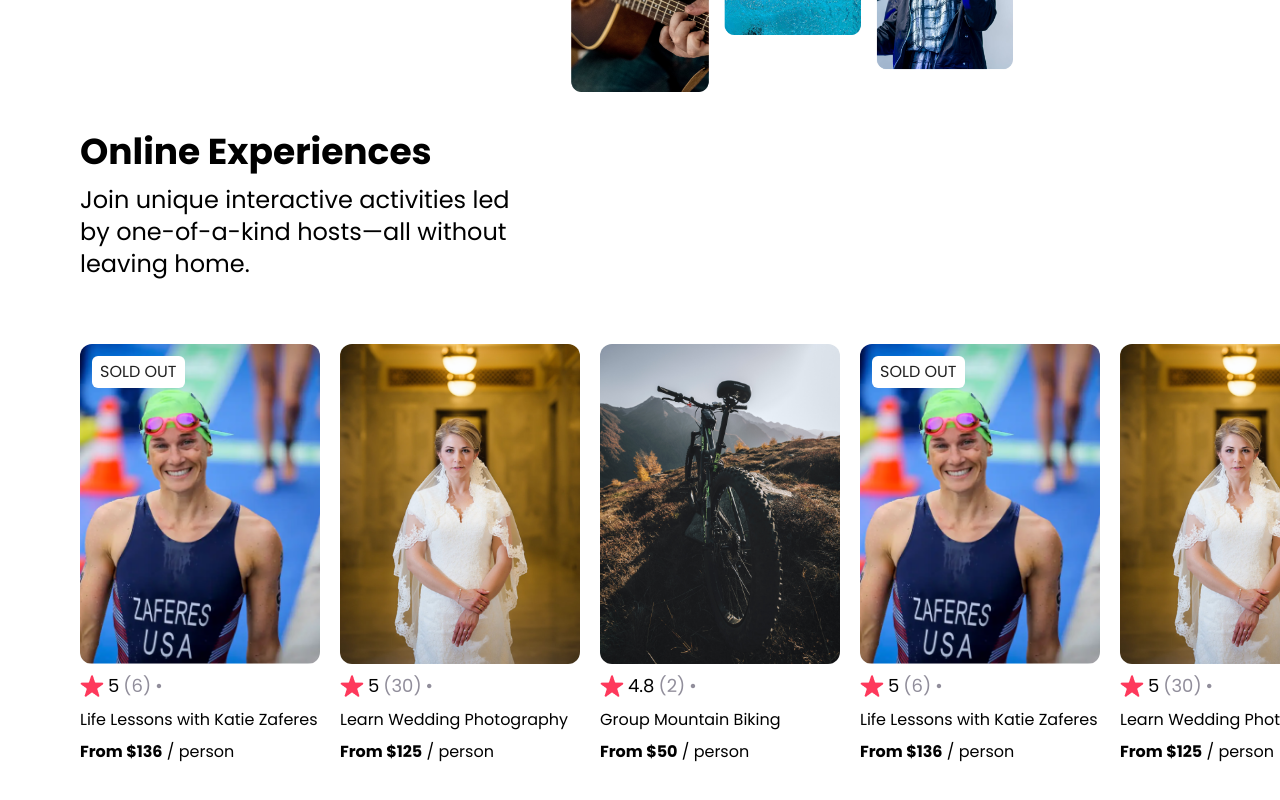
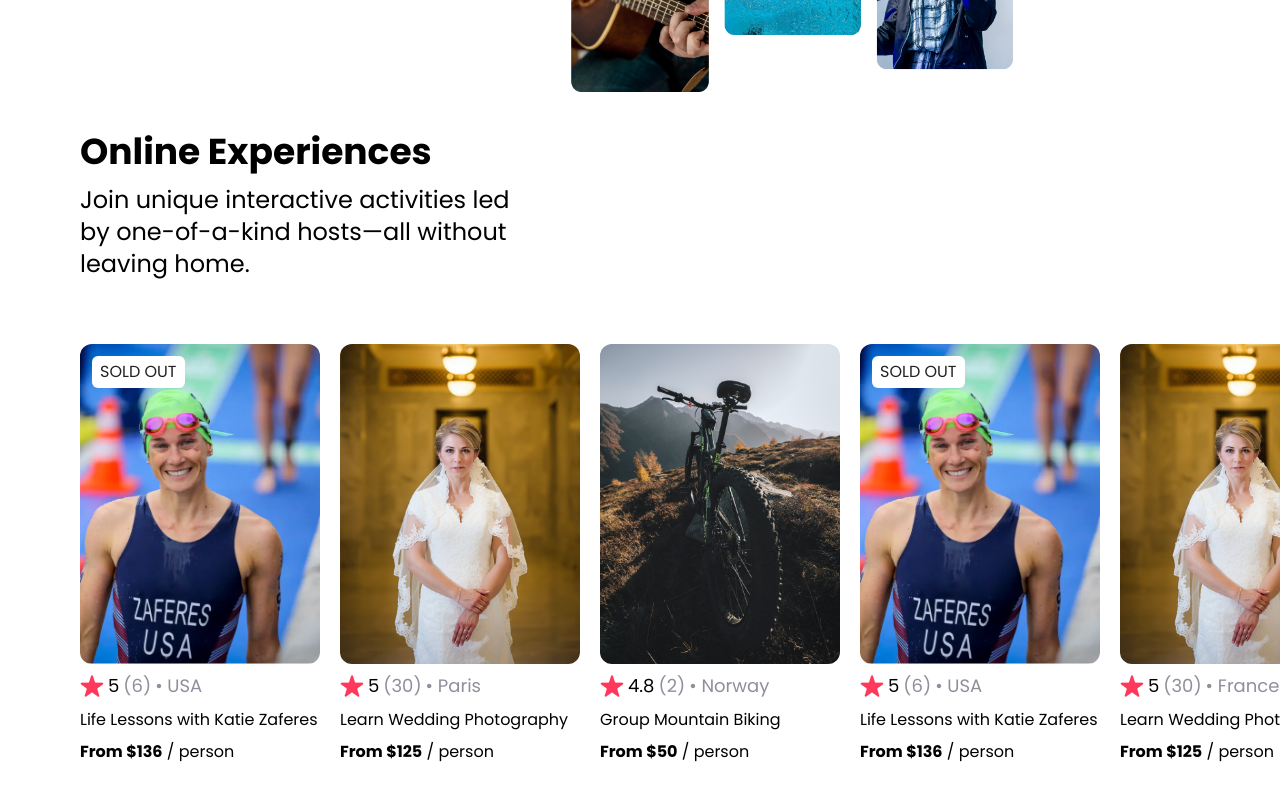
Before and after one commit to josueahadi/airbnb-experiences-clone, a React (Vite) app: page / in a window 1280 px wide. Shown: the part 480-1280 px from the top of the page. Built offline with nearby package versions, Linux system fonts and the light colour scheme.

Commit message:
chore: update location data

```diff
--- a/src/components/Card.jsx
+++ b/src/components/Card.jsx
@@ -13,7 +13,7 @@ export default function Card(props) {
         <img src={StarIcon} className="w-4 md:w-6" alt="Star Icon" />
         <span>{props.rating}</span>
         <span className="text-[#918E9B]">({props.reviewCount})</span>
-        <span className="text-[#918E9B]">&#8226; {props.country}</span>
+        <span className="text-[#918E9B]">&#8226; {props.location}</span>
       </div>
       <h2 className="mt-2">{props.title}</h2>
       <p className="mt-2">
--- a/src/data.tsx
+++ b/src/data.tsx
@@ -10,7 +10,7 @@ export default [
       rating: 5.0,
       reviewCount: 6,
     },
-    location: "Online",
+    location: "USA",
     openSpots: 0,
     isSoldOut: true,
   },
@@ -25,7 +25,7 @@ export default [
       rating: 5.0,
       reviewCount: 30,
     },
-    location: "Online",
+    location: "Paris",
     openSpots: 27,
     isSoldOut: false,
   },
@@ -55,7 +55,7 @@ export default [
       rating: 5.0,
       reviewCount: 6,
     },
-    location: "Online",
+    location: "USA",
     openSpots: 0,
     isSoldOut: true,
   },
@@ -70,7 +70,7 @@ export default [
       rating: 5.0,
       reviewCount: 30,
     },
-    location: "Online",
+    location: "France",
     openSpots: 27,
     isSoldOut: false,
   },
@@ -100,7 +100,7 @@ export default [
       rating: 5.0,
       reviewCount: 6,
     },
-    location: "Online",
+    location: "USA",
     openSpots: 0,
     isSoldOut: true,
   },
@@ -115,7 +115,7 @@ export default [
       rating: 5.0,
       reviewCount: 30,
     },
-    location: "Online",
+    location: "France",
     openSpots: 27,
     isSoldOut: false,
   },
```
